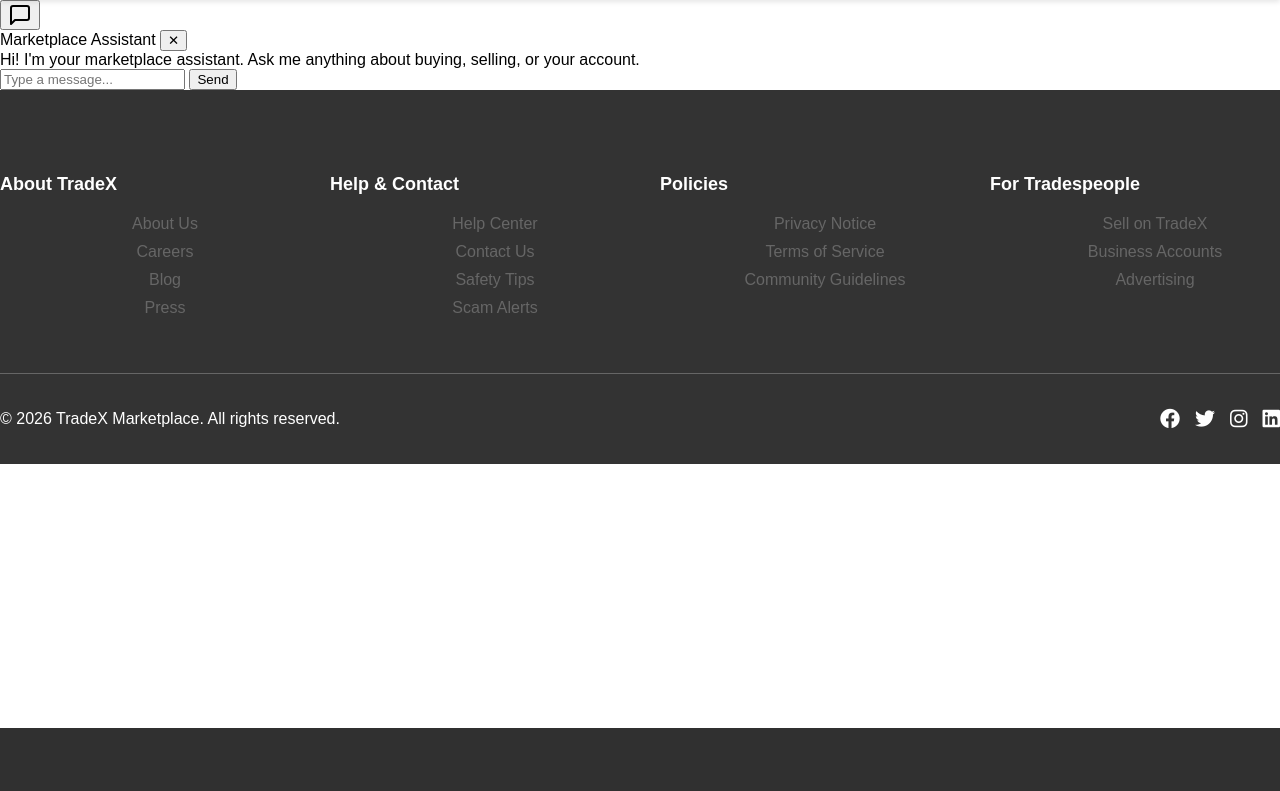
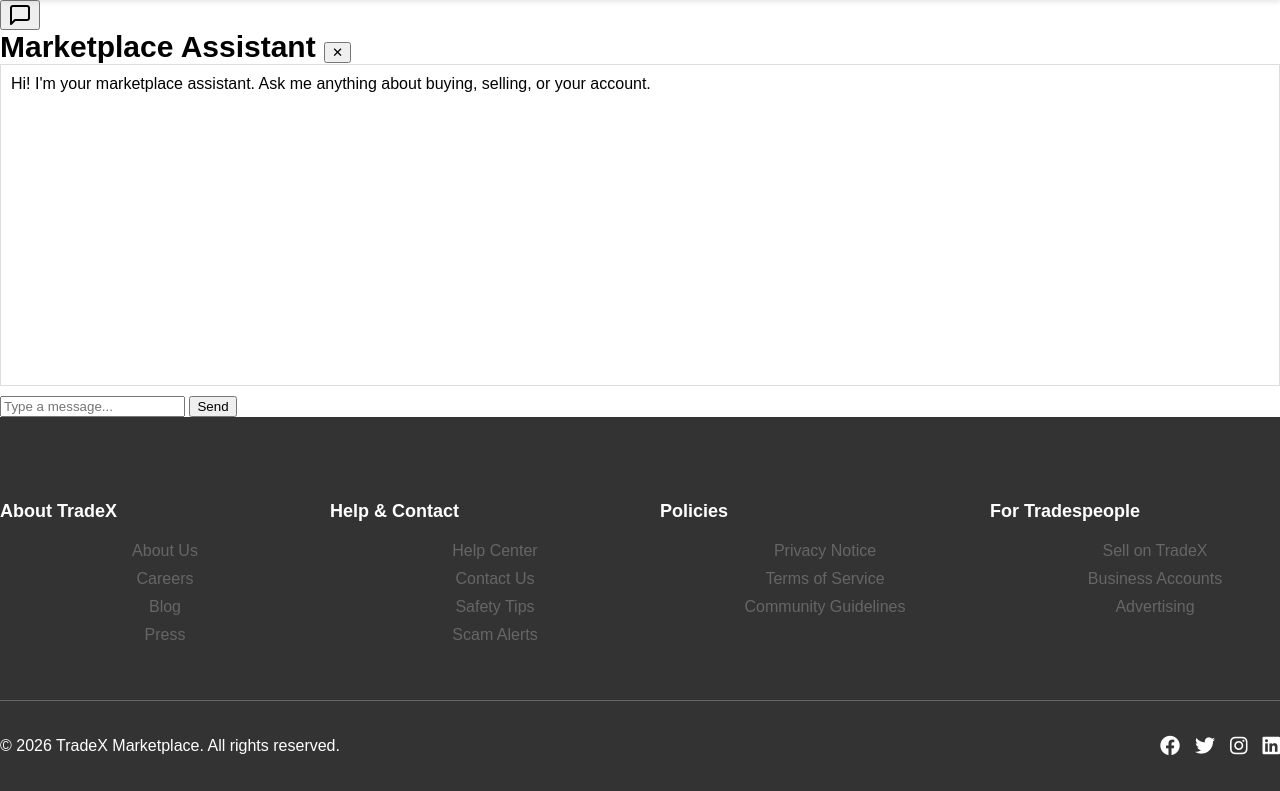
Before and after one commit to ZenithDev1023/Vinted-style-marketplace, a Django app: page /chatbot/page/ in a window 1280 px wide. Shown: the part 72-863 px from the top of the page. Before the commit the page ends 800 px from the top, so only its background shows below. Run offline with Django 5.2, Linux system fonts and the light colour scheme.

Commit message:
Minor Chatbot changes

```diff
--- a/myapp/static/chatbot/chatbot.css
+++ b/myapp/static/chatbot/chatbot.css
@@ -0,0 +1,12 @@
+#chatbot-header{
+    font-weight: bold;
+    font-size: 30px;
+}
+
+#chatbot-messages {
+    border: 1px solid #ddd;
+    padding: 10px;
+    height: 300px;
+    overflow-y: scroll;
+    margin-bottom: 10px;
+}
--- a/myapp/static/products-page/product-detail.js
+++ b/myapp/static/products-page/product-detail.js
@@ -34,12 +34,10 @@ function prev() {
 
 function openNav() {
     document.getElementById("mySidenav").classList.add("open");
-    document.getElementById("main").style.marginLeft = "250px";
 }
 
 function closeNav() {
     document.getElementById("mySidenav").classList.remove("open");
-    document.getElementById("main").style.marginLeft = "0";
 }
 
 document.getElementById("openNavBtn").addEventListener("click", openNav);
--- a/myapp/static/styles/styles.css
+++ b/myapp/static/styles/styles.css
@@ -174,6 +174,16 @@
     width: 100%;
 }
 
+.chatbot-button {
+    background-color: var(--primary-blue);
+    color: var(--white);
+    border: none;
+    outline: none;
+    padding: 10px 20px;
+    cursor: pointer;
+    border-radius: 5px;
+    transition: background-color 0.3s;
+}
 /* ===============SIDEBAR===================== */
 
 .sidenav {
```
